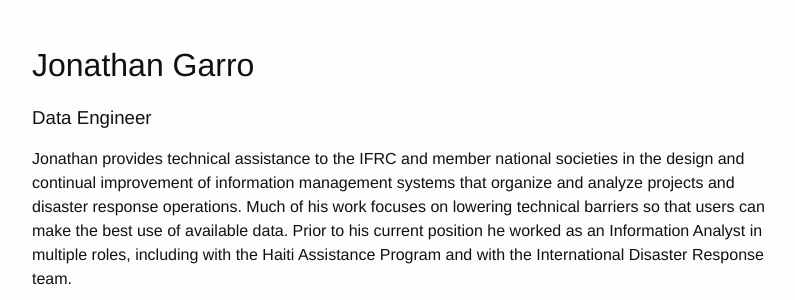
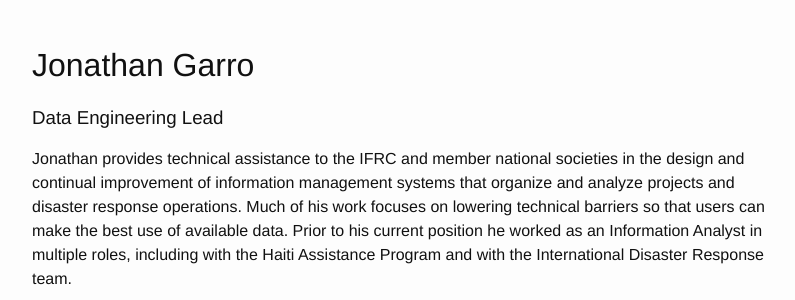
Before and after one commit to AmericanRedCross/americanredcross.github.com, a Jekyll site: the page built from _team/20-jonathan-garro.md, in a window 1280 px wide. Shown: the part 145-445 px from the top of the page, without its empty margins (238-1033 px from the left). Built offline with Jekyll 4.4.1, drawn with Linux system fonts in a browser that asks for light colours.

Commit message:
position title update

```diff
--- a/_team/20-jonathan-garro.md
+++ b/_team/20-jonathan-garro.md
@@ -5,7 +5,7 @@ permalink: /team/jonathan-garro/
 
 name: Jonathan Garro
 team: im
-position: Data Engineer
+position: Data Engineering Lead
 image: /img/team/jonathan-garro.jpg
 osm:
 twitter:
```
